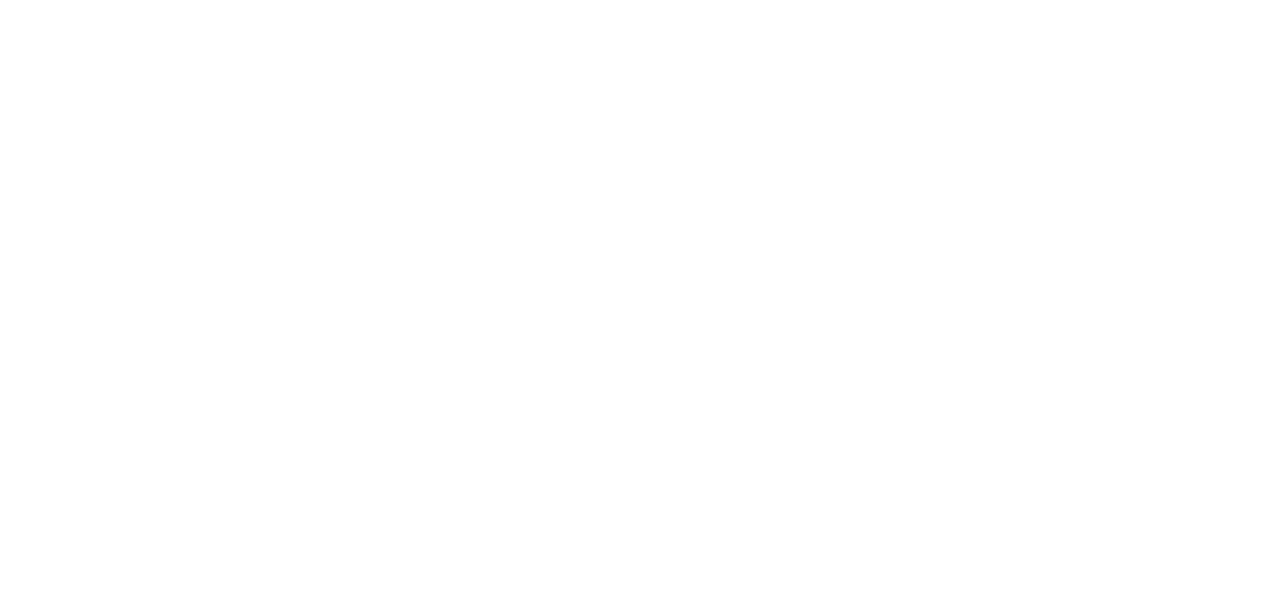
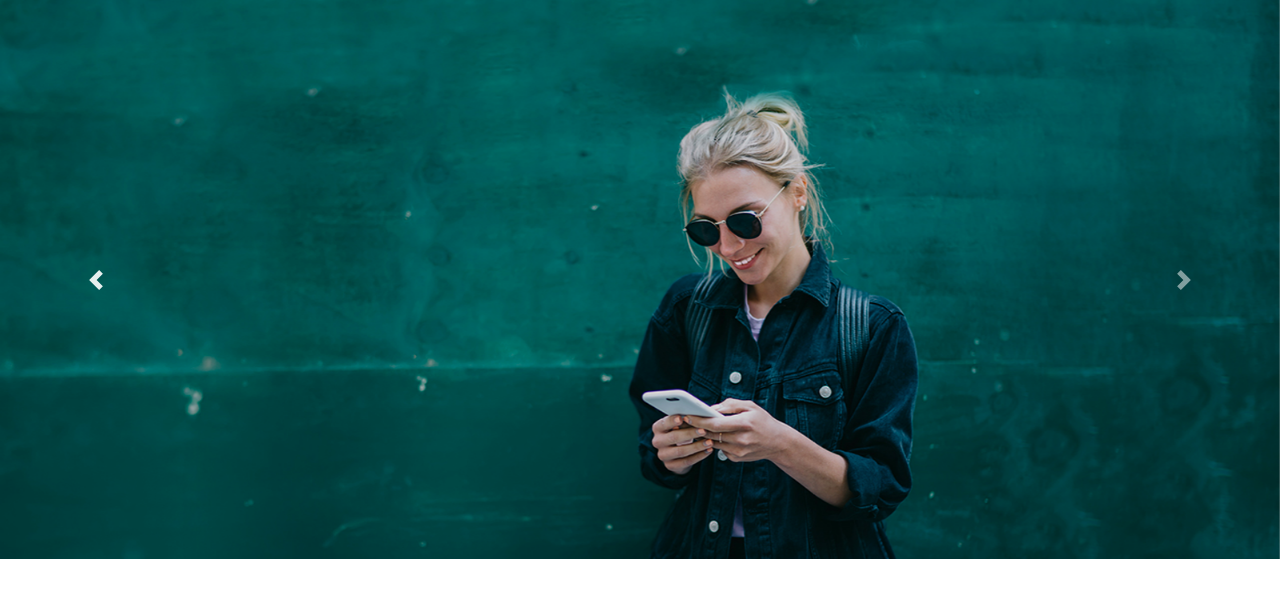
Before and after one commit to LewisLindleySmith/sproutScss, a website built with webpack: page index.html in a window 1280 px wide. Built offline with nearby package versions, Linux system fonts and the light colour scheme.

Commit message:
carousel html

```diff
--- a/index.html
+++ b/index.html
@@ -24,6 +24,56 @@
   <body>
     <!-- ***** CODE HERE ***** -->
 
+    <!-- **** CAROUSEL SECTION **** -->
+
+    <div
+      id="carouselExampleControls"
+      class="carousel slide"
+      data-ride="carousel"
+    >
+      <div class="carousel-inner">
+        <div class="carousel-item active">
+          <img
+            src="/images/banner-2.png"
+            class="d-block w-100"
+            alt="women on phone"
+          />
+        </div>
+        <div class="carousel-item">
+          <img
+            src="/images/books-old-book-knowledge-bookstore-34592.jpg"
+            class="d-block w-100"
+            alt="old books"
+          />
+        </div>
+        <div class="carousel-item">
+          <img
+            src="/images/people-watching-soccer-game-1884574.jpg"
+            class="d-block w-100"
+            alt="football stadium"
+          />
+        </div>
+      </div>
+      <a
+        class="carousel-control-prev"
+        href="#carouselExampleControls"
+        role="button"
+        data-slide="prev"
+      >
+        <span class="carousel-control-prev-icon" aria-hidden="true"></span>
+        <span class="sr-only">Previous</span>
+      </a>
+      <a
+        class="carousel-control-next"
+        href="#carouselExampleControls"
+        role="button"
+        data-slide="next"
+      >
+        <span class="carousel-control-next-icon" aria-hidden="true"></span>
+        <span class="sr-only">Next</span>
+      </a>
+    </div>
+
     <!-- jQuery first, then Popper.js, then Bootstrap JS -->
     <script
       src="https://code.jquery.com/jquery-3.5.1.slim.min.js"
```
Also changed, not shown: build/css/site.css.
